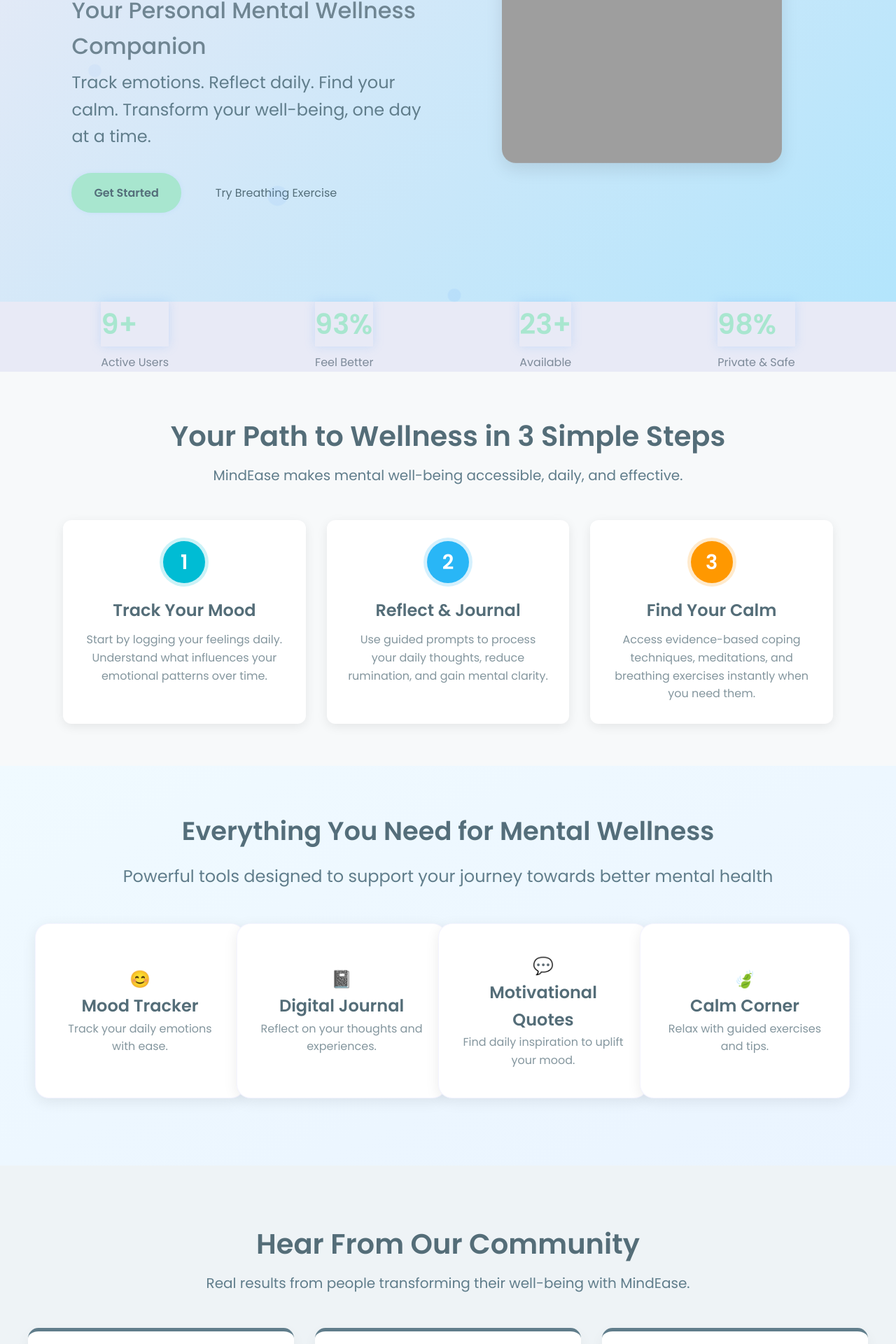
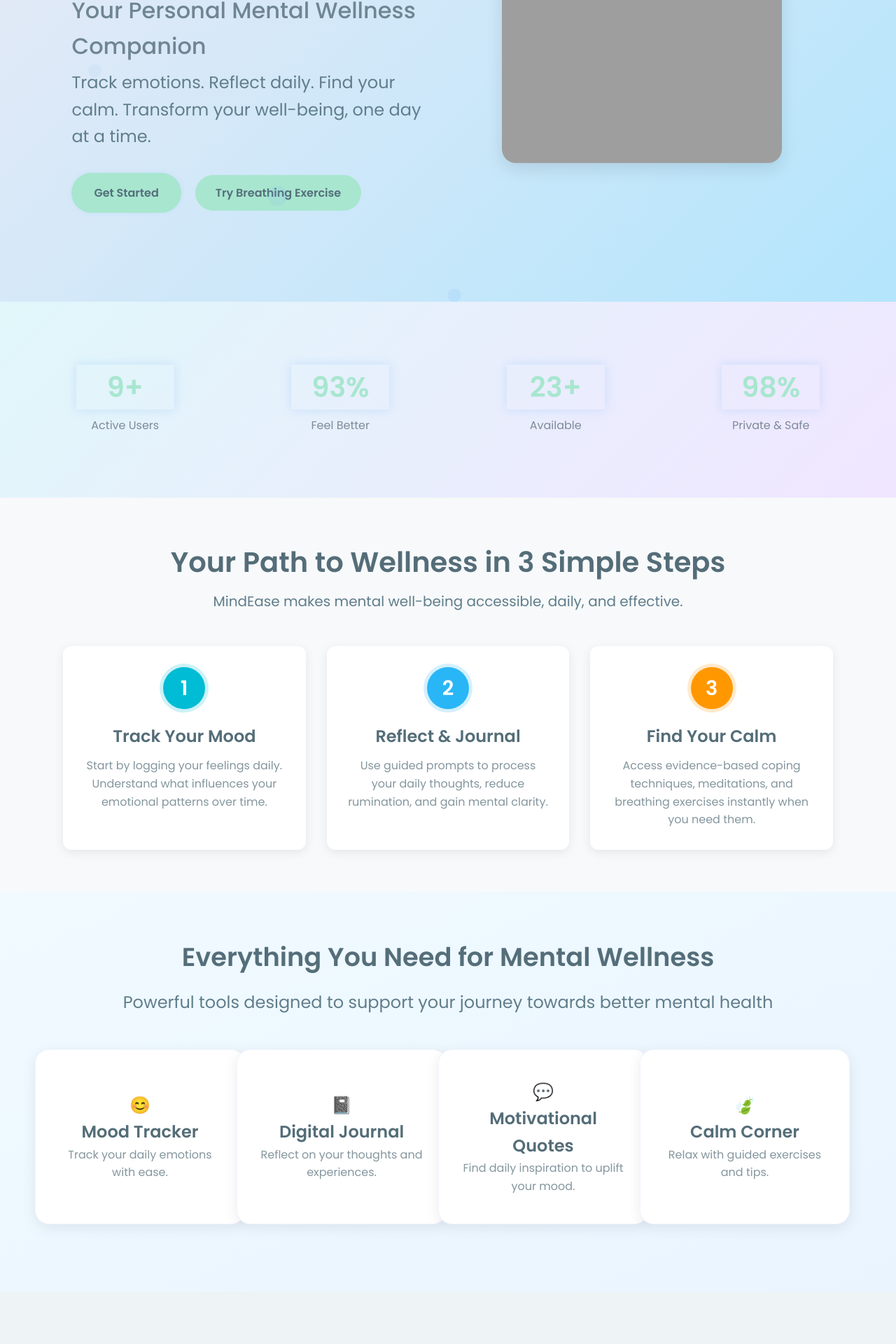
Before and after one commit to Pathum-Piyumal/MindEase, a PHP site: page / in a window 1280 px wide. Shown: the part 319-2239 px from the top of the page at 70% size. Run offline with PHP 8.4, Linux system fonts and the light colour scheme; grey boxes are pictures that could not be loaded.

Commit message:
update stat section css

```diff
--- a/public/css/style.css
+++ b/public/css/style.css
@@ -108,8 +108,22 @@ footer a:hover {
   font-weight: 600;
   transition: all 0.3s ease;
 }
+.btn_2 {
+  background-color: #A8E6CF;
+  /* color: #37474F; */
+  padding: 0.8rem 1.8rem;
+  margin-right: 1rem;
+  border-radius: 50px;
+  text-decoration: none;
+  font-weight: 600;
+  transition: all 0.3s ease;
+}
 
 .btn:hover {
+  background: #B3E5FC;
+  transform: translateY(-3px);
+}
+.btn_2:hover {
   background: #B3E5FC;
   transform: translateY(-3px);
 }
@@ -131,42 +145,51 @@ footer a:hover {
   text-align: center;
 }
 
+.stats-section {
+    padding: 60px 20px;
+    background: linear-gradient(135deg, #e0f7fa 0%, #f0e6ff 100%);
+
+    margin: 0;
+    font-family: 'Poppins', sans-serif;
+}
+
+
 .stats-section .container {
     display: flex;
     justify-content: space-around;
     flex-wrap: wrap;
     max-width: 1200px;
     margin: 0 auto;
+    gap: 30px;
+}
+
+.stat-item {
+    padding: 20px 30px;
+    text-align: center;
+    flex-basis: 200px;
+    margin: 10px 0;
+    opacity: 0;
+    animation: fadeInUp 0.8s ease-out forwards;
 }
 
 .stat-item h2 {
     font-size: 2.5rem;
     color: #a8e6cf;
-  /* soft mint color */
     margin-bottom: 10px;
     font-weight: 700;
+    animation: pulse 2s ease-in-out infinite;
 }
 
 .stat-item p {
     font-size: 1rem;
     color: #7d8a99;
-  /* gray text */
     margin: 0;
-}
-
-.stat-item {
-  opacity: 0;
-  animation: fadeInUp 0.8s ease-out forwards;
 }
 
 .stat-item:nth-child(1) { animation-delay: 0.1s; }
 .stat-item:nth-child(2) { animation-delay: 0.2s; }
 .stat-item:nth-child(3) { animation-delay: 0.3s; }
 .stat-item:nth-child(4) { animation-delay: 0.4s; }
-
-.stat-item h2 {
-  animation: pulse 2s ease-in-out infinite;
-}
 /* Core Features Section */
 
 .journey-content {
```
Lines whose indentation alone changed are shown as unchanged.
